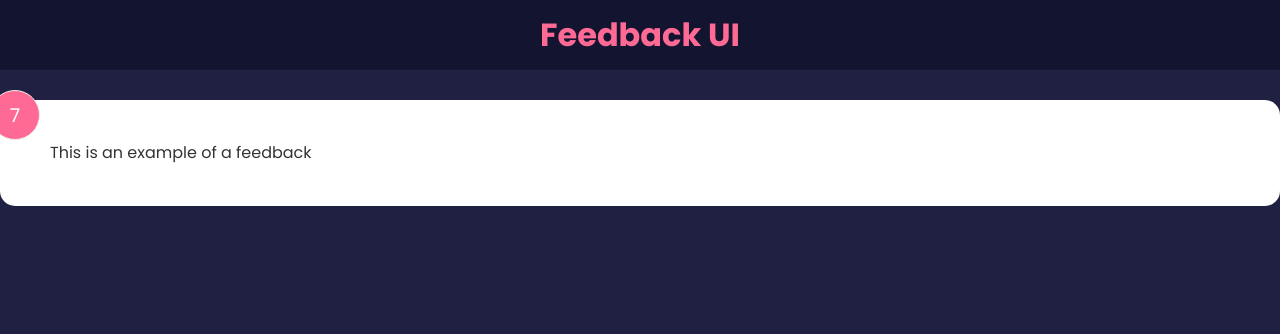
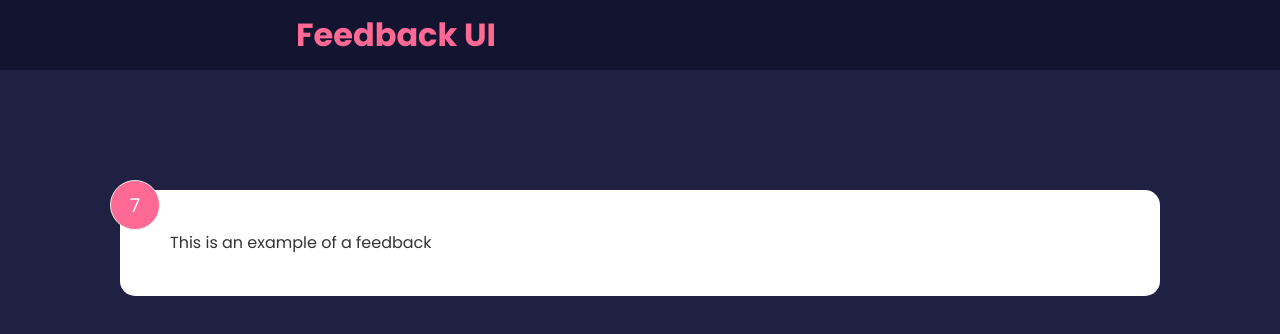
Before and after one commit to VladanStar/ExercisesReact, a React (Create React App) app in the folder exercises01/: page / in a window 1280 px wide. Shown: the top 334 px of the page. Built offline with nearby package versions, Linux system fonts and the light colour scheme.

Commit message:
New commits data feedbackData

```diff
--- a/exercises01/src/index.css
+++ b/exercises01/src/index.css
@@ -18,9 +18,9 @@ ul {
 }
 
 .container {
-  max-width: 768px;
+  width: 60%;
   margin: auto;
-  padding: 0 20px;
+  padding: 0 40px;
 }
 
 header {
@@ -37,7 +37,7 @@ header {
   color: #333;
   border-radius: 15px;
   padding: 40px 50px;
-  margin: 20px 0;
+  margin: 120px;
   position: relative;
 }
 
```
Also changed, not shown: exercises01/src/data/FeedbackData.js (added, +7 -0 lines).
